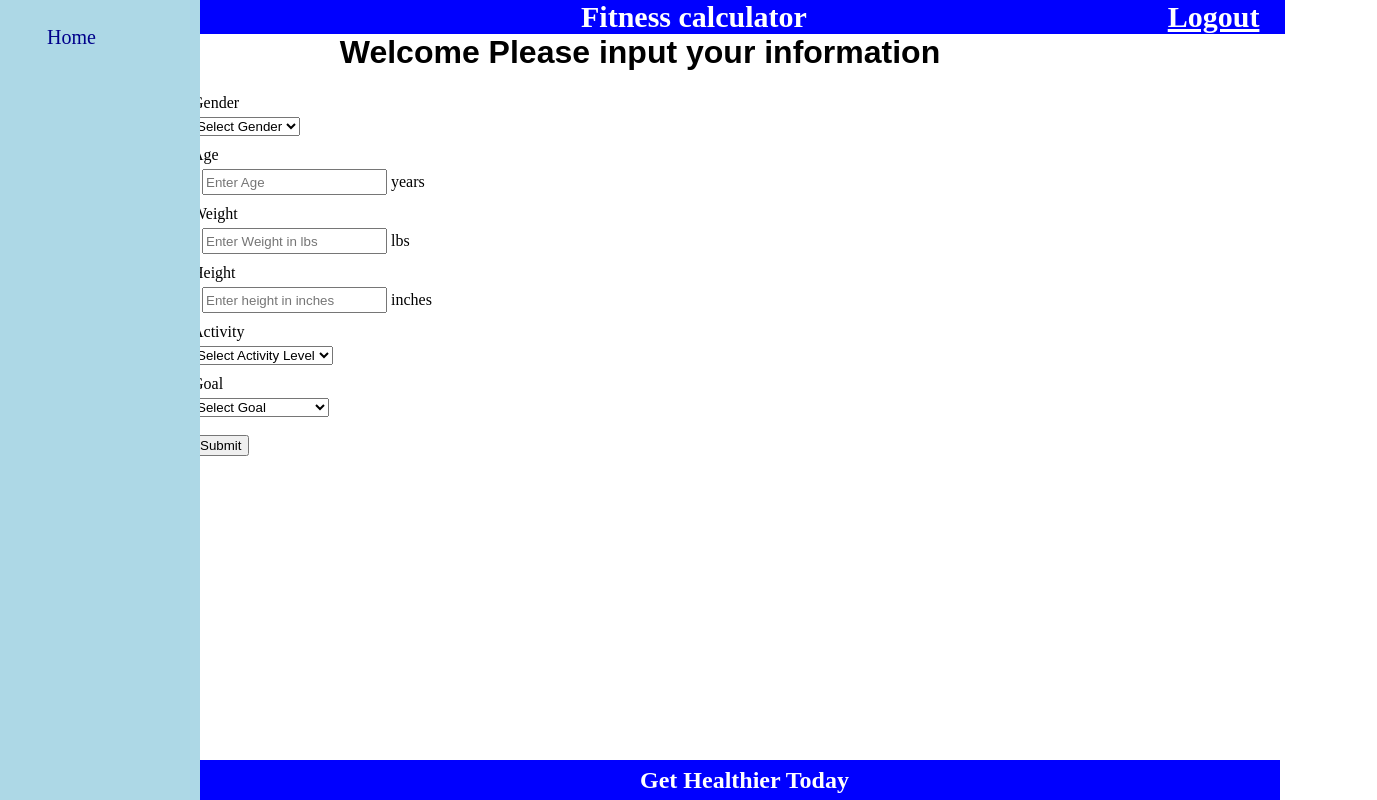
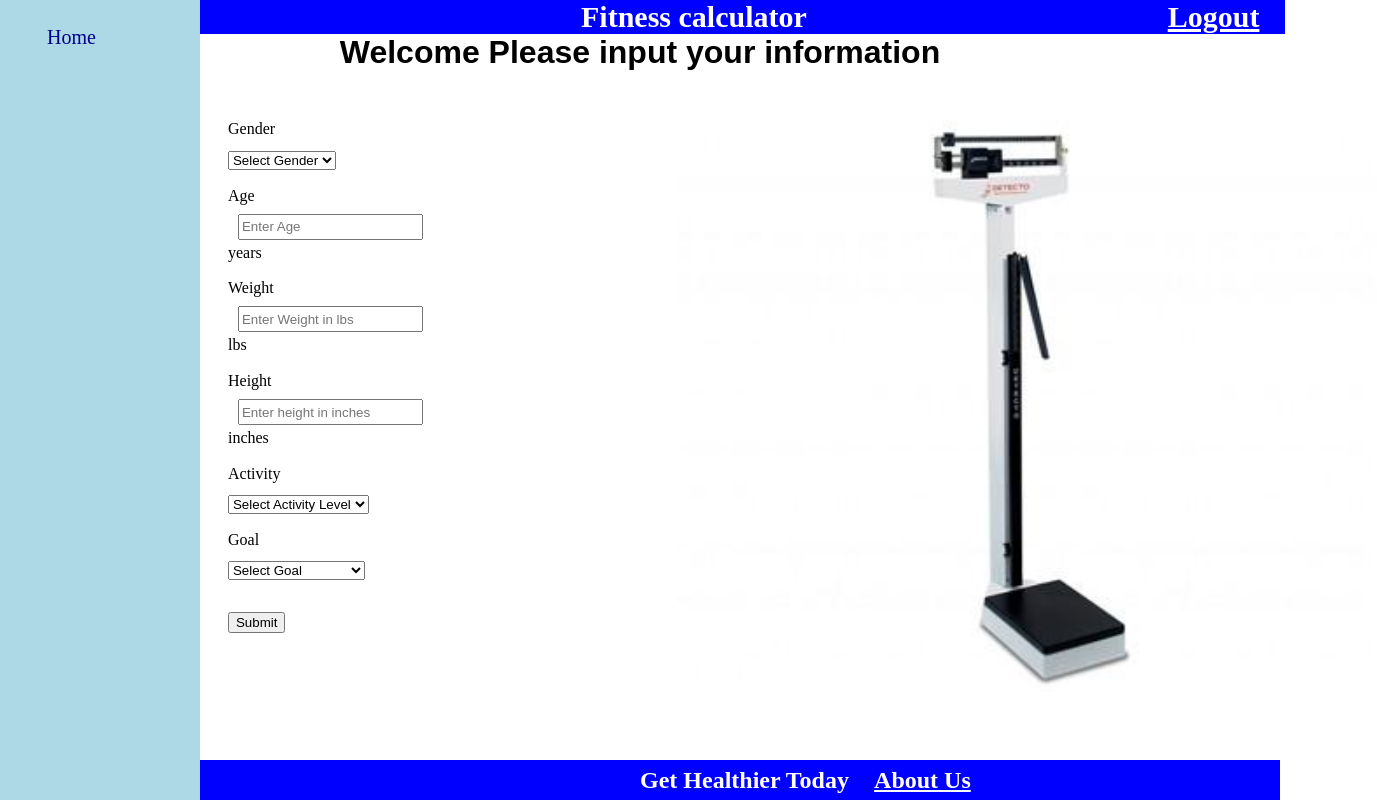
Before and after one commit to RutvikVachhani/COMP484Final, a React (Create React App) app in the folder frontend/: page /bmiInsert in a window 1280 px wide. Shown: the whole page, 1377 px wide, since content can reach past the window. Built offline with nearby package versions, Linux system fonts and the light colour scheme.

Commit message:
bmi insert page
added content for pages

```diff
--- a/frontend/src/components/AboutUs.js
+++ b/frontend/src/components/AboutUs.js
@@ -3,7 +3,7 @@ import React from "react";
 import "../styles/global.css";
 import axios from "axios";
 import { useHistory } from "react-router-dom";
-
+import { Link } from "react-router-dom";
 import Nav from "./nav";
 import Footer from "./footer";
 
@@ -12,11 +12,16 @@ function AboutUs() {
   return (
     <div>
       <Nav />
+      <div id="mySidenav" className="sidenav">
+      <Link to="/homepage">Home</Link>
+      </div>
       <div className="contentwrap">
         <div className="center">
           <h1> About Us </h1> <h2>Team EFC</h2>
           <p>
-            Four Computer Science seniors at CSUN
+            Four Computer Science seniors at CSUN have joined forces to get in
+            better shape during the current season of online classes due to
+            COVID-19 lockdowns.
           </p>
         </div>
         <table>
--- a/frontend/src/components/TDEE.js
+++ b/frontend/src/components/TDEE.js
@@ -3,7 +3,7 @@ import React, { useState, useEffect } from "react";
 import { useHistory } from "react-router-dom";
 import { getInfo } from "../api";
 import "../styles/global.css";
-import treadmill from "../assets/treadmill.jpg";
+//import treadmill from "../assets/treadmill.jpg";
 import { Link } from "react-router-dom";
 import Nav from "./nav";
 import Footer from "./footer";
@@ -53,7 +53,17 @@ const TDEE = () => {
         <h3>Weight: {info.weight}</h3>
         <h3>Activity Level: {info.activity}</h3>
       </div>
-      <img src={treadmill} alt="food" width="800" height="748"></img>
+      <div className="content-wrap">
+      <embed
+          id="tdee"
+          width="700"
+          height="394"
+          src="https://www.youtube.com/embed/Um6wKFfHC-0"
+          frameborder="0"
+          allowfullscreen
+          style={{ display: "block" }}
+        ></embed>
+        </div>
       <Footer />
     </div>
   );
--- a/frontend/src/components/bmiInsert.js
+++ b/frontend/src/components/bmiInsert.js
@@ -4,7 +4,7 @@ import { Link } from "react-router-dom";
 import "../styles/global.css";
 import axios from "axios";
 import { useHistory } from "react-router-dom";
-
+import scale from "../assets/scale.jpg";
 import Nav from "./nav";
 import Footer from "./footer";
 
@@ -55,7 +55,7 @@ const BMIInsert = () => {
       <div id="mySidenav" className="sidenav">
       <Link to="/homepage">Home</Link>
       </div>
-      <div>
+      <div className="content-wrap">
         <form name="bmi" onSubmit={InsertBMI}>
           <label>Gender</label>
           <select
@@ -146,9 +146,11 @@ const BMIInsert = () => {
             Submit
           </button>
         </form>
-
         <p id="bmi"></p>
-      </div>
+        </div>
+        <div className="content-BMI">
+        <img src={scale} alt="food" width="700"></img>
+        </div>
 
       <Footer />
     </div>
--- a/frontend/src/components/calorieNeeds.js
+++ b/frontend/src/components/calorieNeeds.js
@@ -52,12 +52,20 @@ const CalorieNeeds = () => {
         <br/>
         <p>This amount is calculated depending on your activity and goal</p>
         <br />
-        <u>
+        <h2 className="center">Goal: let's get you in shape.</h2>
+        <br/>
+        <h2>Gender: {info.gender}</h2>
+        <h2>Age: {info.age}</h2>
+        <h2>Height: {info.height}</h2>
+        <h2>Weight: {info.weight}</h2>
+        <h2>Activity Level: {info.activity}</h2>
+        </div>
+        <div className="content-wrap">
           {(() => {
             if (goal == "mildWeightGain") {
               return (
                 <div>
-                  <h2>Calorie Needs: {calories.mildWeightGain} cal</h2>
+                  <h2><u>Calorie Needs: {calories.mildWeightGain} cal</u></h2>
                   <ol>
                     <li>Homemade protein smoothies.</li>
                     <li>Milk</li>
@@ -73,7 +81,7 @@ const CalorieNeeds = () => {
             } else if (goal == "balance") {
               return (
                 <div>
-                  <h2>Calorie Needs: {calories.balance} cal</h2>
+                  <h2><u>Calorie Needs: {calories.balance} cal</u></h2>
                   <p>As your goal is set to balanced below is your diet plan</p>
                   <ol>
                     <li>
@@ -106,7 +114,7 @@ const CalorieNeeds = () => {
             } else if (goal == "mildWeightLoss") {
               return (
                 <div>
-                  <h2>Calorie Needs: {calories.mildWeightLoss} cal</h2>
+                  <h2><u>Calorie Needs: {calories.mildWeightLoss} cal</u></h2>
                   <ol>
                     <li>Cut back on refined carbs</li>
                     <li>
@@ -123,7 +131,7 @@ const CalorieNeeds = () => {
             } else if (goal == "heavyWeightLoss") {
               return (
                 <div>
-                  <h2>Calorie Needs: {calories.heavyWeightLoss} cal</h2>
+                  <h2><u>Calorie Needs: {calories.heavyWeightLoss} cal</u></h2>
                   <ol>
                     <li>Cut back on refined carbs</li>
                     <li>
@@ -140,7 +148,7 @@ const CalorieNeeds = () => {
             } else if (goal == "heavyWeightGain") {
               return (
                 <div>
-                  <h2>Calorie Needs: {calories.heavyWeightGain} cal</h2>
+                  <h2><u>Calorie Needs: {calories.heavyWeightGain} cal</u></h2>
                   <ol>
                     <li>Homemade protein smoothies.</li>
                     <li>Milk</li>
@@ -157,17 +165,9 @@ const CalorieNeeds = () => {
               return <div>Goal not choosen</div>;
             }
           })()}
-        </u>
+          </div>
         <br />
-        <h2 className="center">Goal: let's get you in shape.</h2>
-        <br/>
-        <h2>Gender: {info.gender}</h2>
-        <h2>Age: {info.age}</h2>
-        <h2>Height: {info.height}</h2>
-        <h2>Weight: {info.weight}</h2>
-        <h2>Activity Level: {info.activity}</h2>
-      </div>
-      <img src={food} alt="food" width="700" height="748"></img>
+      <img src={food} alt="food" width="700"></img>
       <Footer />
     </div>
   );
--- a/frontend/src/components/footer.js
+++ b/frontend/src/components/footer.js
@@ -6,7 +6,7 @@ export default function Footer() {
   return (
     <div>
       <footer>
-        <h2>Get Healthier Today</h2>
+        <h2>Get Healthier Today <Link to="/AboutUs">About Us</Link></h2>
       </footer>
     </div>
   );
--- a/frontend/src/components/login.js
+++ b/frontend/src/components/login.js
@@ -37,7 +37,7 @@ const Login = ({ setLoginUser }) => {
   const login = () => {
     axios.post("http://localhost:4000/auth", user).then((res) => {
       setLoginUser(res.data.user);
-        if (info.username == user.username) {
+        if (info) {
           history.push("/", user);
         } else {
           history.push("/bmiInsert");
--- a/frontend/src/styles/global.css
+++ b/frontend/src/styles/global.css
@@ -77,6 +77,14 @@ input {
     flex: 0 0 200px;
     margin-left: 10px;
 }
+
+.content-BMI {
+    float: left;
+    max-width: 950px;
+    padding-left: 0%;
+    padding-top: 2%;
+    line-height: 1.6;
+  }
 /*-----------Display BMI---------*/
 iframe{
     margin-top: 0%;
@@ -106,6 +114,10 @@ iframe{
   padding: 25px;
   padding-left: 5%;
 }
+table{
+    padding-top: 5%;
+    padding-left: 20%;
+}
 /*------------Nav-------------*/
 .topBanner {
   display: flex;
@@ -130,7 +142,13 @@ footer {
   /*Specifies the line height.*/
   min-width: 40px;
 }
-
+footer a{
+    color: white;
+    padding-left: 3%;
+}
+/*--------------text styling-----------
+https://www.w3schools.com/cssref/tryit.asp?filename=trycss_line-height
+*/
 .content-wrap {
   float: left;
   max-width: 950px;
@@ -141,9 +159,10 @@ footer {
 
 .column-wide {
   padding-top: 100px;
-  width: 25%;
+  width: 35%;
   float: right;
-  padding-right: 5%;
+  padding-right: 10%;
+  line-height: 1.6;
 }
 
 /*-----------login------------*/
```
Also changed, not shown: frontend/src/components/bodyWeight.js (+12 -11 lines).
